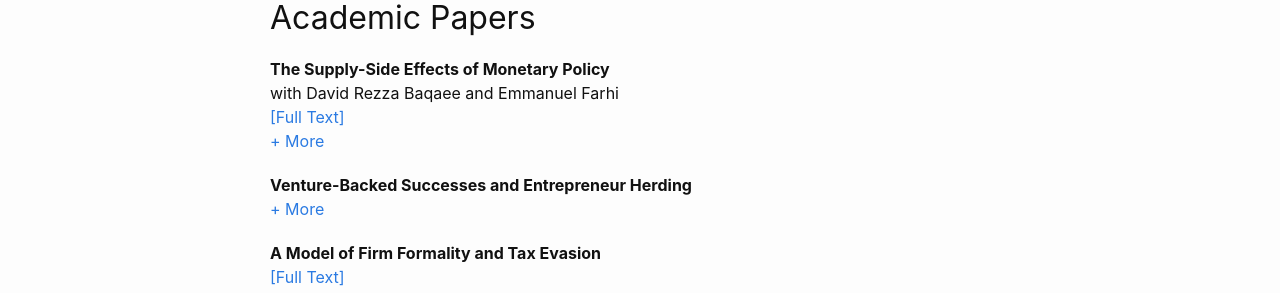
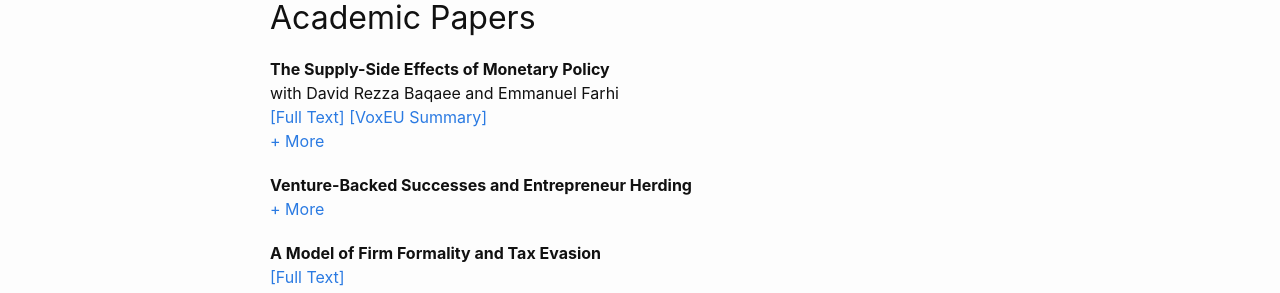
Before and after one commit to kunalsangani/kunalsangani.github.io, a Jekyll site: the page built from research.markdown, in a window 1280 px wide. Shown: the part 260-553 px from the top of the page. Built offline with Jekyll 4.4.1, drawn with Linux system fonts in a browser that asks for light colours; nearby versions of some CDN libraries.

Commit message:
VoxEU add

```diff
--- a/_data/research.yml
+++ b/_data/research.yml
@@ -8,6 +8,9 @@
         - paper:
           name: Full Text
           href: https://www.nber.org/papers/w28345
+        - voxeu:
+          name: VoxEU Summary
+          href: https://voxeu.org/article/monetary-policy-and-productivity-new-transmission-channel
       abstract: >-
         We propose a supply-side channel for the transmission of monetary policy.
         We study an economy with heterogeneous firms, sticky prices, and
```
